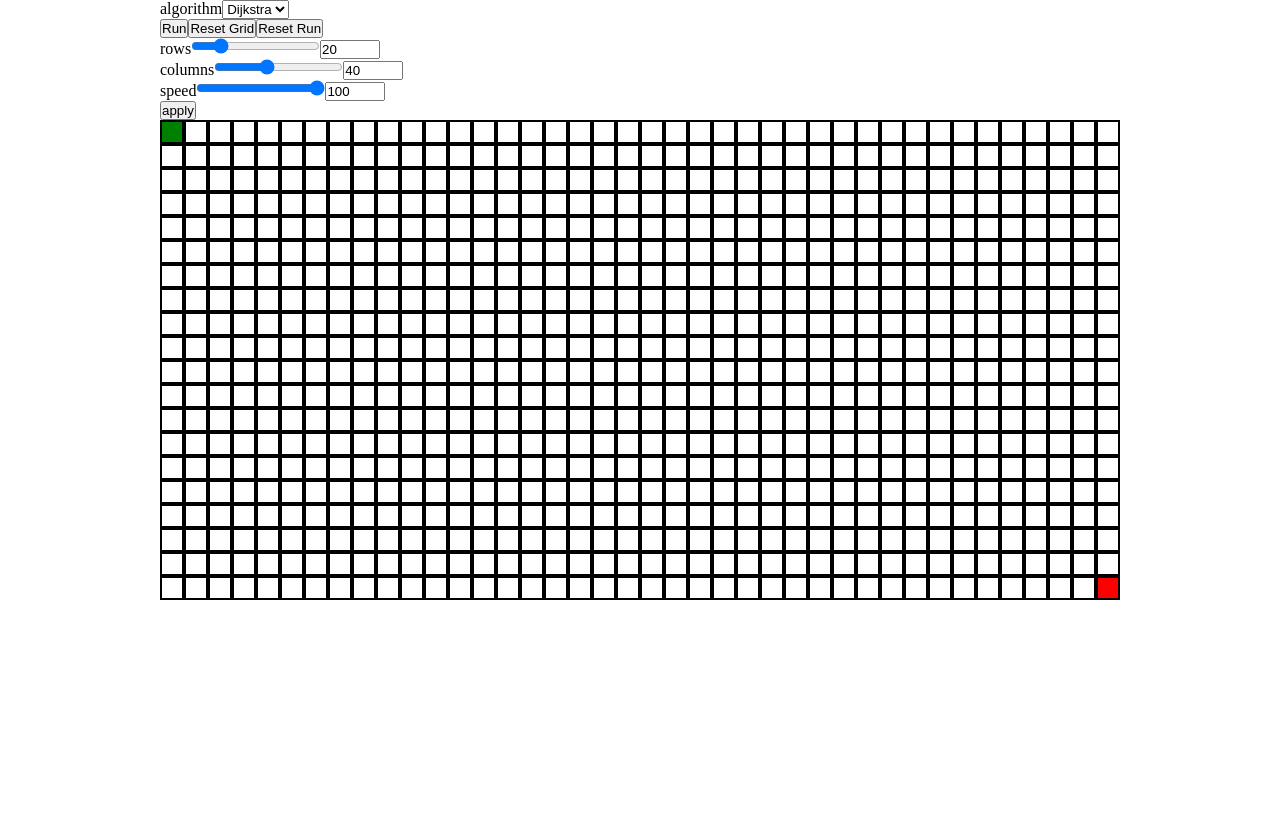
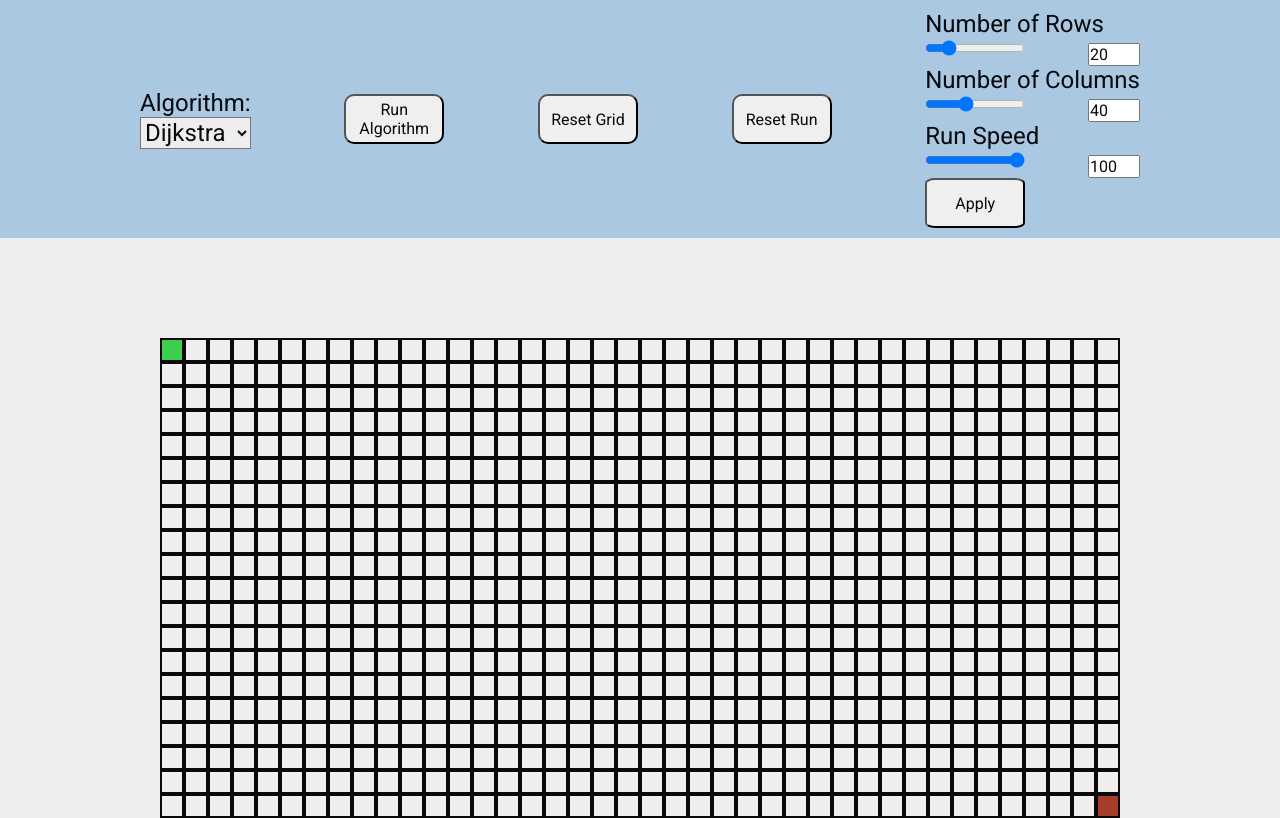
Before and after one commit to nick3point5/pathfinder, a React (Vite) app: page / in a window 1280 px wide. Built offline with nearby package versions, Linux system fonts and the light colour scheme.

Commit message:
style to toolbar

```diff
--- a/src/components/Grid/Node/Node.css
+++ b/src/components/Grid/Node/Node.css
@@ -1,25 +1,25 @@
 .Node {
-	border: solid black 2px;
+	border: solid #0A090C 2px;
 	width: 20px;
 	height: 20px;
 }
 
 .node-visited {
-	background-color:aqua;
+	background-color: #336699;
 }
 
 .node-path {
-	background-color: yellow
+	background-color: #ABC9FF
 }
 
 .start {
-	background-color: green;
+	background-color: #3CCF4E;
 }
 
 .end {
-	background-color: red;
+	background-color: #A53F2B;
 }
 
 .wall {
-	background-color: black;
+	background-color: #0A090C;
 }
--- a/src/components/Toolbar/FormInputNumber/FormInputNumber.css
+++ b/src/components/Toolbar/FormInputNumber/FormInputNumber.css
@@ -1,3 +1,50 @@
 .FormInput {
 
 }
+
+.number-input {
+	font-size: 1rem;
+	width: 3rem;
+}
+
+.input-container {
+	margin-top: 5px;
+	display: flex;
+	flex-direction: row;
+	justify-content: space-between;
+}
+
+@media screen and (-webkit-min-device-pixel-ratio:0) {
+	input[type='range'] {
+		/* overflow: hidden; */
+		width: 100px;
+		height: 10px;
+		/* background-color: #9a905d; */
+		border-radius: 5px;
+		/* -webkit-appearance: none; */
+	}
+
+	input[type='range']::-webkit-slider-runnable-track {
+		/* height: 10px; */
+		-webkit-appearance: none;
+		color: #13bba4;
+		margin-top: -1px;
+	}
+
+	input[type='range']::-webkit-slider-thumb {
+		/* width: 10px; */
+		/* -webkit-appearance: none; */
+		/* height: 10px; */
+		/* cursor: ew-resize; */
+		background: #434343;
+		/* box-shadow: -80px 0 0 80px #43e5f7; */
+	}
+
+}
+/** FF*/
+input[type="range"]::-moz-range-progress {
+background-color: #43e5f7;
+}
+input[type="range"]::-moz-range-track {
+background-color: #9a905d;
+}
--- a/src/components/Toolbar/FormInputNumber/FormInputNumber.jsx
+++ b/src/components/Toolbar/FormInputNumber/FormInputNumber.jsx
@@ -4,13 +4,18 @@ export function FormInputNumber({ label, value, setValue }) {
 	function handleInput(event, setValue) {
 		event.preventDefault()
 		const { value } = event.target
+		if (value > 100) {
+			setValue(100)
+		} else if(value < 1){
+			setValue(1)
+		} else {
 			setValue(value)
+		}
 	}
 	return (
 		<div className={`FormInputNumber`}>
-			<label>
-				{label}
-			</label>
+			<label>{label}</label>
+			<div className='input-container'>
 				<input
 					min='1'
 					max='100'
@@ -21,6 +26,7 @@ export function FormInputNumber({ label, value, setValue }) {
 					}}
 				/>
 				<input
+					className='number-input'
 					min='1'
 					max='100'
 					type='number'
@@ -30,5 +36,6 @@ export function FormInputNumber({ label, value, setValue }) {
 					}}
 				/>
 			</div>
+		</div>
 	)
 }
--- a/src/components/Toolbar/FormSelect/FormSelect.css
+++ b/src/components/Toolbar/FormSelect/FormSelect.css
@@ -1,3 +1,9 @@
 .FormSelect {
+	display: flex;
+	flex-direction: column;
+}
 
+.form-select {
+	font-size: 1.5rem;
+	background-color: #F0EDEE;
 }
--- a/src/components/Toolbar/FormSelect/FormSelect.jsx
+++ b/src/components/Toolbar/FormSelect/FormSelect.jsx
@@ -10,6 +10,7 @@ export function FormSelect({ label, value, setValue }) {
 		<div className={`FormSelect`}>
 			<label>{label}</label>
 			<select
+				className='form-select'
 				value={value}
 				onChange={(event) => {
 					handleInput(event, setValue)
--- a/src/components/Toolbar/Toolbar.css
+++ b/src/components/Toolbar/Toolbar.css
@@ -1,3 +1,33 @@
 .Toolbar {
+	display: flex;
+	flex-direction: row;
+	width: 100%;
+	margin-bottom: 100px;
+	background-color:#aac8e2;
+	justify-content: center;
+	align-items: center;
+	font-size: 1.5rem;
+	padding: 10px;
+}
 
+.form-container {
+	width: 1000px;
+	display: flex;
+	flex-direction: row;
+	justify-content: space-between;
+	align-items: center;
 }
+
+.button {
+	font-size: 1rem;
+	height: 50px;
+	width: 100px;
+	border-radius: 10px;
+	cursor: pointer;
+}
+
+.apply-button {
+	height: 50px;
+	width: 100px;
+	border-radius: 10%;
+}
--- a/src/components/Toolbar/Toolbar.jsx
+++ b/src/components/Toolbar/Toolbar.jsx
@@ -68,27 +68,26 @@ export function Toolbar({ grid, setGrid, isCalculated, start, end }) {
 		isCalculated.current = false
 	}
 
-
 	return (
 		<div className={`Toolbar`}>
+			<div className="form-container">
 				<form>
 					<FormSelect
-					label={'algorithm'}
+						label={'Algorithm:'}
 						value={algorithmType}
 						setValue={setAlgorithmType}
 					/>
-				<button onClick={runSearch}>Run</button>
-				<button onClick={resetGrid}>Reset Grid</button>
-				<button onClick={resetSearch}>Reset Run</button>
 				</form>
-
+				<button onClick={runSearch} className='run-button button'>Run Algorithm</button>
+				<button onClick={resetGrid} className='reset-grid-button  button'>Reset Grid</button>
+				<button onClick={resetSearch} className='reset-run-button button'>Reset Run</button>
 				<form>
-				<FormInputNumber label={'rows'} value={rows} setValue={setRows} />
-				<FormInputNumber label={'columns'} value={columns} setValue={setColumns} />
-				<FormInputNumber label={'speed'} value={speed} setValue={setSpeed} />
-
-				<button onClick={resetGrid}>apply</button>
+					<FormInputNumber label={'Number of Rows'} value={rows} setValue={setRows} />
+					<FormInputNumber label={'Number of Columns'} value={columns} setValue={setColumns} />
+					<FormInputNumber label={'Run Speed'} value={speed} setValue={setSpeed} />
+					<button onClick={resetGrid}className='apply-button button'>Apply</button>
 				</form>
+			</div>
 		</div>
 	)
 }
--- a/src/index.css
+++ b/src/index.css
@@ -1,11 +1,16 @@
+@import url('https://fonts.googleapis.com/css2?family=Roboto&display=swap');
+
 * {
 	padding: 0;
 	margin: 0;
+	color: #0A090C;
+	font-family: 'Roboto', sans-serif;
 }
 
 body {
-	width: 100vw;
-	height: 100vh;
+	/* width: 100vw; */
+	/* height: 100vh; */
+	background-color: #F0EDEE;
 }
 
 #root {
--- a/src/modules/animateSearch.js
+++ b/src/modules/animateSearch.js
@@ -1,5 +1,5 @@
 export function animateSearch(visitedOrder, pathOrder, timeouts, speedFactor) {
-	const speed = 20 / speedFactor
+	const speed = 200 / speedFactor
 	const timeoutsArray = timeouts.current
 	for (let i = 0; i < visitedOrder.length; i++) {
 		const timeout = setTimeout(() => {
--- a/src/pages/Home/Home.css
+++ b/src/pages/Home/Home.css
@@ -1,6 +1,7 @@
 .Home {
-	/* width: 100%; */
+	width: 100%;
 	height: 100%;
 	display: flex;
 	flex-direction: column;
+	align-items: center;
 }
```
Lines whose indentation alone changed are shown as unchanged.
